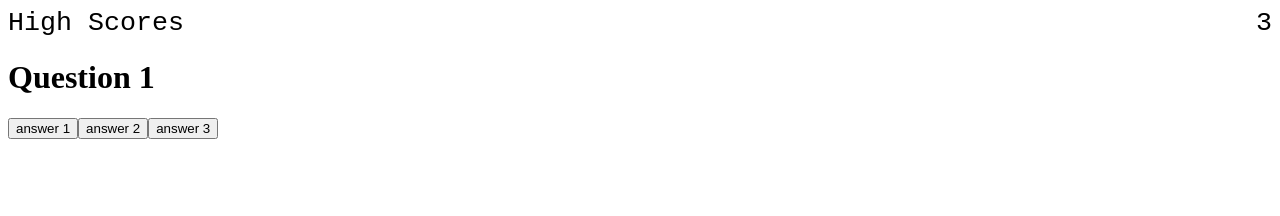
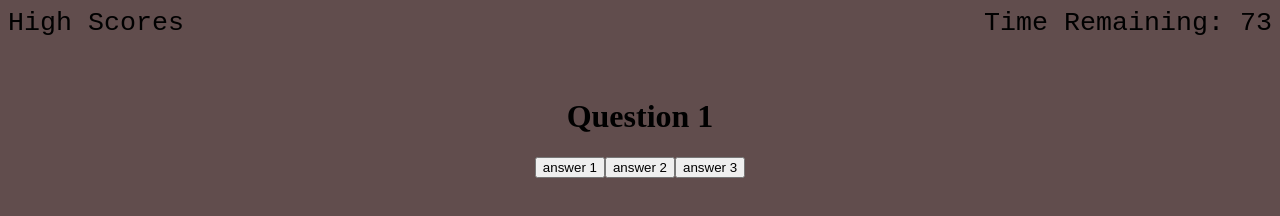
Before and after one commit to mcalcagno47/JavaScriptQuiz, a plain HTML site: page index.html in a window 1280 px wide. Both pictures are taken after a click on the button "Begin". Drawn offline with Linux system fonts and the light colour scheme.

Commit message:
button starts timer and first question comes up

```diff
--- a/index.html
+++ b/index.html
@@ -19,8 +19,10 @@
         <button class="begin-button" id="begin-button">Begin</button>
         <div class="directions">Try to answer the following multiple choice coding questions in under a minute. Wrong answers will reduce your time by 10 seconds!</div>
     </main>
-    <div id="quiz-container">
+    <div class="quiz-container" id="quiz-container">
         <h1 id="question"></h1>
+        <!-- <h4>Incorrect!</h4>
+        <h4>Correct!</h4> -->
     </div>
 
     <script type="text/javascript" src="./script.js"></script>
--- a/script.js
+++ b/script.js
@@ -57,7 +57,7 @@ var quizQuestions = [
 // The startGame function is called when the start button is clicked
 function startGame() {
     isWin = false;
-    timerCount = 5;
+    timerCount = 75;
     // Prevents start button from being clicked when round is in progress
     mainEl.style.display = "none";
     startTimer();
@@ -66,27 +66,28 @@ function startGame() {
         var answerButtonEl = document.createElement("button");
         answerButtonEl.innerHTML = quizQuestions[0].answers[i].answer;
         quizContainerEl.appendChild(answerButtonEl);
+        answerButtonEl.addEventListener("click")
     }
 }
 
 // The winGame function is called when the win condition is met
 function winGame() {
-    wordBlank.textContent = "YOU WON!!!🏆 ";
+    quizContainerEl.textContent = "YOU WON!!!🏆 ";
     winCounter++
-    beginButton.disabled = false;
+    beginButton.disabled = true;
 }
 
 // The loseGame function is called when timer reaches 0
 function loseGame() {
-    wordBlank.textContent = "GAME OVER";
+    quizContainerEl.textContent = "GAME OVER";
     loseCounter++
-    beginButton.disabled = false;
+    beginButton.disabled = true;
 }
 
 function startTimer() {
     timer = setInterval(function () {
         timerCount--;
-        timerEl.textContent = timerCount;
+        timerEl.textContent = "Time Remaining: " + timerCount;
         if (timerCount >= 0) {
             // Tests if win condition is met
             if (isWin && timerCount > 0) {
--- a/style.css
+++ b/style.css
@@ -1,3 +1,7 @@
+html {
+    background-color: rgb(97, 77, 77);
+}
+
 main {
     text-align: center;
     width: fit-content;
@@ -34,3 +38,11 @@ main {
     font-size: 20pt;
     font-family: 'Courier New', Courier, monospace;
 }
+
+.quiz-container {
+    text-align: center;
+    width: fit-content;
+    margin: auto;
+    padding: 29pt;
+    border-radius: 10pt;
+}
```
